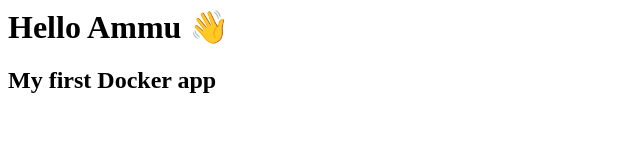
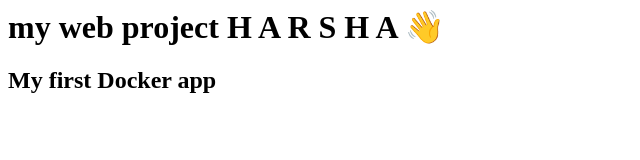
Before and after one commit to reethuchinnapolu/my-app, a plain HTML site: page index.html in a window 1280 px wide. Shown: the whole page, without its empty margins (0-640 px from the left). Drawn offline with Linux system fonts and the light colour scheme.

Commit message:
Update index.html

```diff
--- a/index.html
+++ b/index.html
@@ -1,2 +1,2 @@
-<h1>Hello Ammu 👋</h1>
+<h1>my web project H A R S H A 👋</h1>
 <h2>My first Docker app</h2>
```
